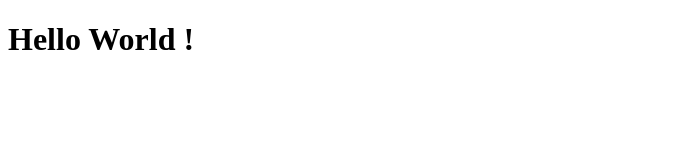
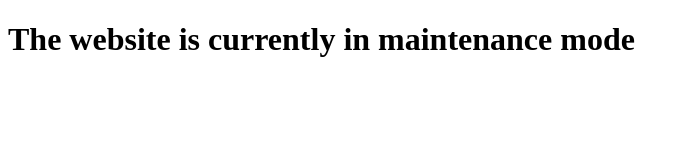
Before and after one commit to ChaosDynamix/Andromeda, a Gatsby site: page / in a window 1280 px wide. Shown: the whole page, without its empty margins (0-690 px from the left). Built offline with nearby package versions, Linux system fonts and the light colour scheme; Gatsby itself is replaced by a stand-in of ours.

Commit message:
fix(gatsby): edit index page content (#7)
Add a message that informs the users that the site in under maintenance.

```diff
--- a/src/pages/index.js
+++ b/src/pages/index.js
@@ -1,5 +1,5 @@
 import React from "react"
 
 export default function Home() {
-  return <h1>Hello World !</h1>
+  return <h1>The website is currently in maintenance mode</h1>
 }
```
